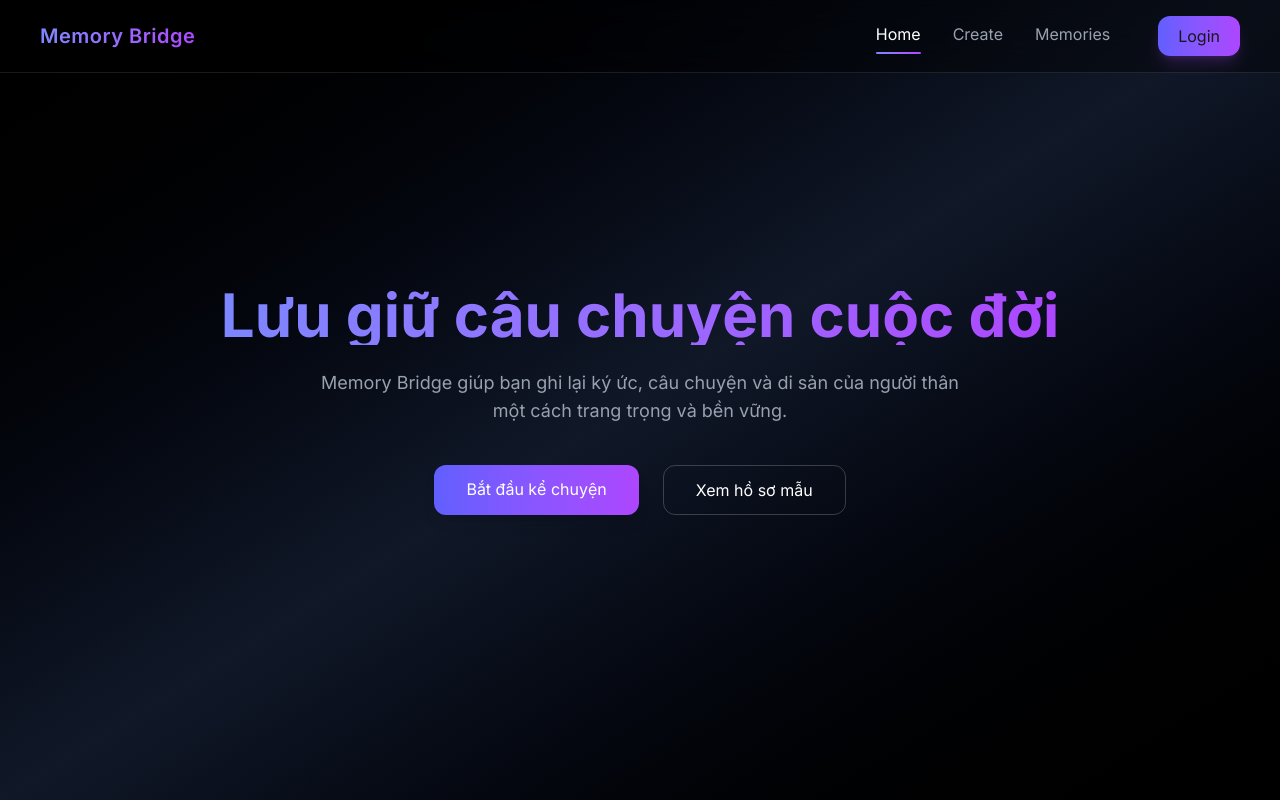
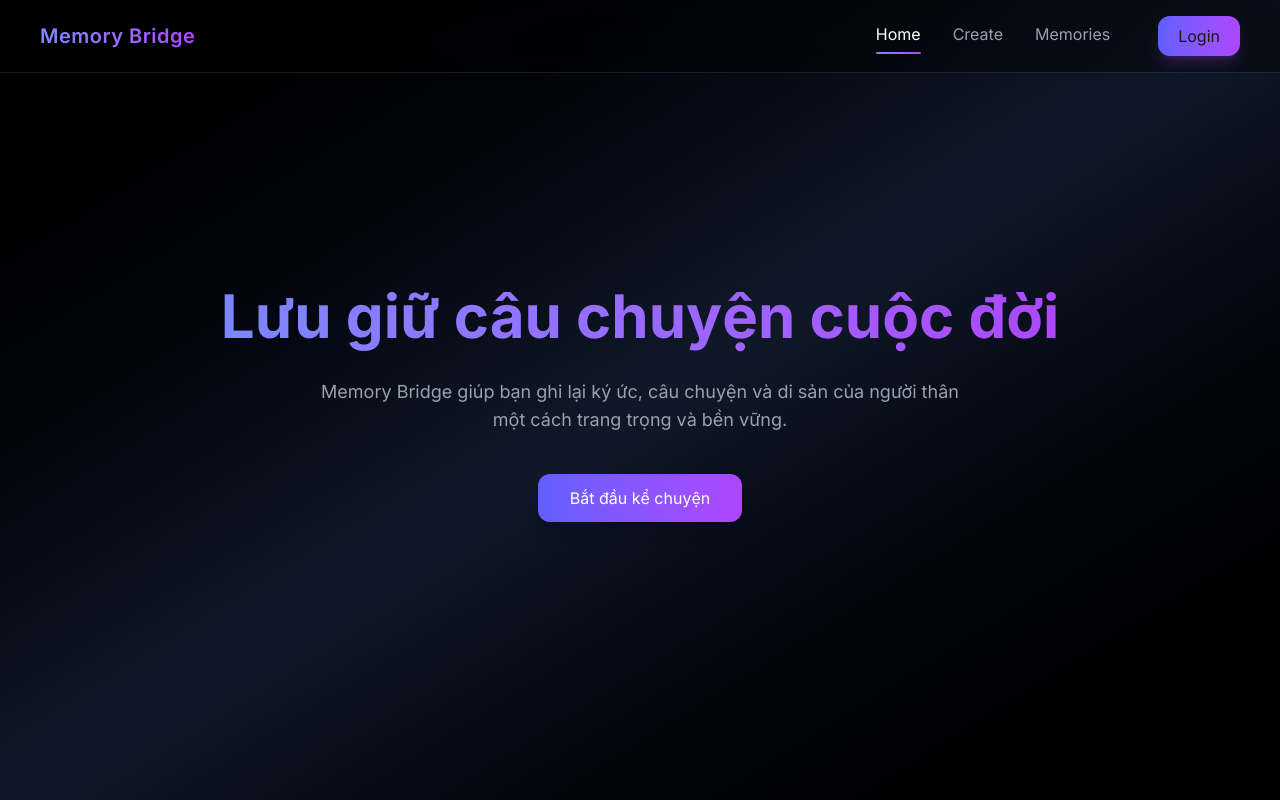
Before and after one commit to DatYLV/memory-bridge, a Next.js app: page / in a window 1280 px wide. Shown: the top 800 px of the page. Built offline with nearby package versions, Linux system fonts and the light colour scheme.

Commit message:
save before pull

```diff
--- a/app/page.tsx
+++ b/app/page.tsx
@@ -6,7 +6,7 @@ export default function HomePage() {
 
       {/* HERO */}
       <section className="min-h-screen flex flex-col justify-center items-center text-center px-6 bg-gradient-to-br from-black via-gray-900 to-black">
-        <h1 className="text-5xl md:text-6xl font-bold mb-6 bg-gradient-to-r from-indigo-400 to-purple-500 bg-clip-text text-transparent">
+        <h1 className="text-5xl md:text-6xl font-bold mb-6 leading-tight bg-gradient-to-r from-indigo-400 to-purple-500 bg-clip-text text-transparent">
           Lưu giữ câu chuyện cuộc đời
         </h1>
         <p className="text-gray-400 max-w-2xl mb-10 text-lg">
@@ -14,21 +14,13 @@ export default function HomePage() {
           của người thân một cách trang trọng và bền vững.
         </p>
 
-        <div className="flex gap-6">
+        {/* Chỉ còn 1 nút */}
         <Link
           href="/create-profile"
           className="px-8 py-3 rounded-xl bg-gradient-to-r from-indigo-500 to-purple-500 hover:opacity-90 transition duration-300 shadow-lg"
         >
           Bắt đầu kể chuyện
         </Link>
-
-          <Link
-            href="/dashboard"
-            className="px-8 py-3 rounded-xl border border-white/20 hover:bg-white/10 transition duration-300"
-          >
-            Xem hồ sơ mẫu
-          </Link>
-        </div>
       </section>
 
       {/* VẤN ĐỀ */}
```
Lines whose indentation alone changed are shown as unchanged.
